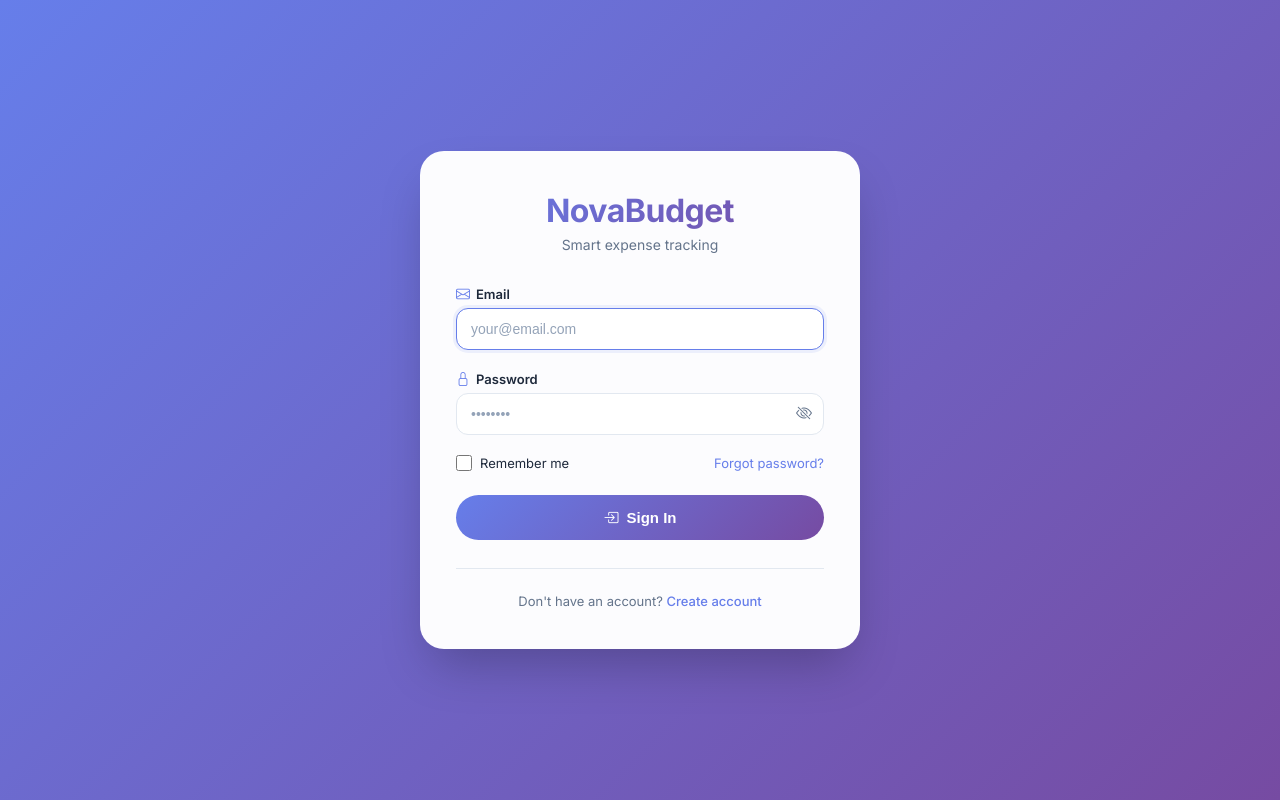
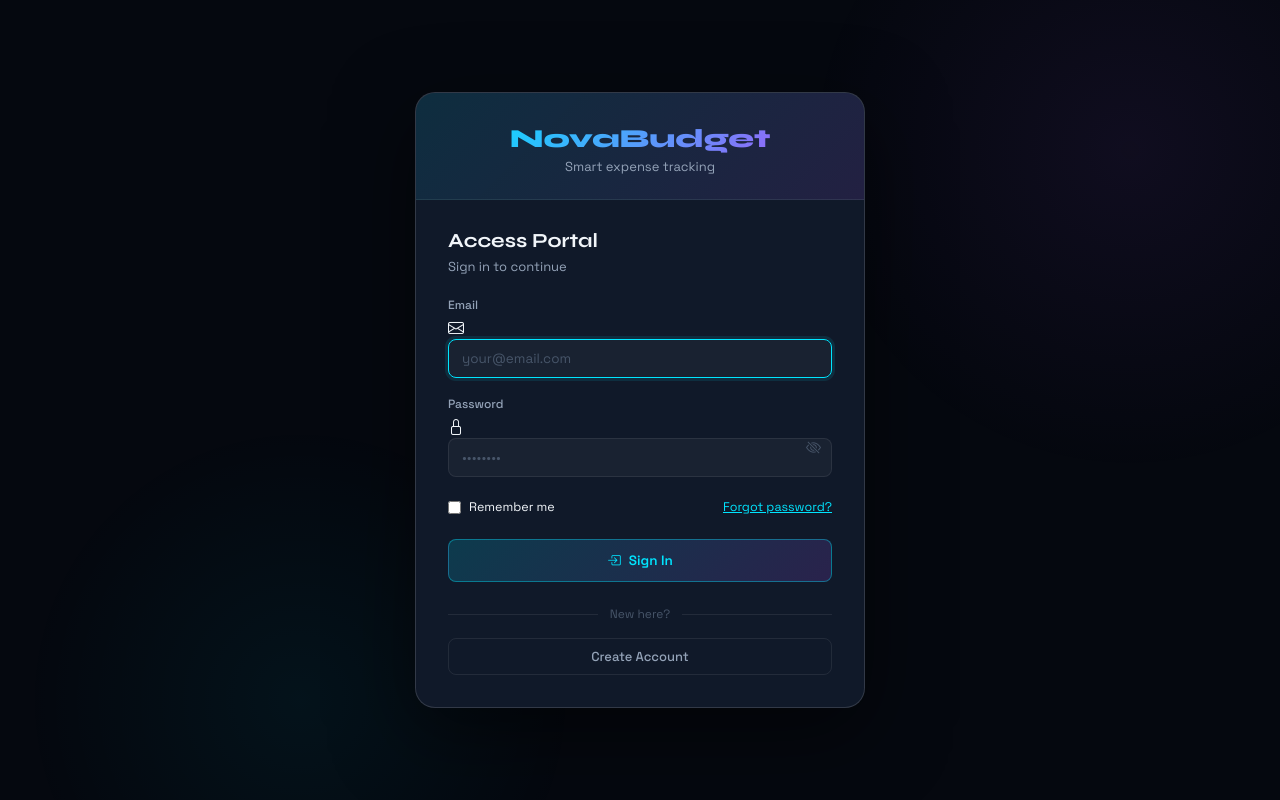
Before and after one commit to crisdanoy9-art/nova_expense_tracker, a PHP site: page /novabudget/login.php in a window 1280 px wide. Run offline with PHP 8.4, Linux system fonts and the light colour scheme; some libraries are stand-ins or nearby versions.

Commit message:
enhancement of the login form

```diff
--- a/novabudget/login.php
+++ b/novabudget/login.php
@@ -70,263 +70,72 @@ if ($_SERVER['REQUEST_METHOD'] === 'POST') {
     <meta name="viewport" content="width=device-width, initial-scale=1.0">
     <title>Login — <?= APP_NAME ?></title>
     <link rel="preconnect" href="https://fonts.googleapis.com">
-    <link rel="stylesheet" href="https://fonts.googleapis.com/css2?family=Inter:opsz,wght@14..32,300;14..32,400;14..32,500;14..32,600;14..32,700&display=swap">
+    <link rel="stylesheet" href="https://fonts.googleapis.com/css2?family=Inter:opsz,wght@14..32,300;14..32,400;14..32,500;14..32,600;14..32,700&family=Syne:wght@400;500;600;700;800&family=Space+Grotesk:wght@300;400;500;600;700&display=swap">
     <link rel="stylesheet" href="https://cdn.jsdelivr.net/npm/bootstrap-icons@1.11.3/font/bootstrap-icons.min.css">
-    <style>
-        * {
-            margin: 0;
-            padding: 0;
-            box-sizing: border-box;
-        }
-
-        body {
-            font-family: 'Inter', sans-serif;
-            background: linear-gradient(135deg, #667eea 0%, #764ba2 100%);
-            min-height: 100vh;
-            display: flex;
-            align-items: center;
-            justify-content: center;
-            padding: 20px;
-        }
-
-        .login-container {
-            width: 100%;
-            max-width: 440px;
-        }
-
-        .login-card {
-            background: rgba(255, 255, 255, 0.98);
-            border-radius: 24px;
-            padding: 40px 36px;
-            box-shadow: 0 25px 50px -12px rgba(0, 0, 0, 0.25);
-            transition: transform 0.2s ease;
-        }
-
-        .login-card:hover {
-            transform: translateY(-4px);
-        }
-
-        .logo {
-            text-align: center;
-            margin-bottom: 32px;
-        }
-
-        .logo h1 {
-            font-size: 32px;
-            font-weight: 700;
-            background: linear-gradient(135deg, #667eea, #764ba2);
-            -webkit-background-clip: text;
-            background-clip: text;
-            color: transparent;
-            letter-spacing: -0.5px;
-        }
-
-        .logo p {
-            font-size: 14px;
-            color: #64748b;
-            margin-top: 6px;
-        }
-
-        .error-message {
-            background: #fee2e2;
-            color: #ef476f;
-            border-left: 4px solid #ef476f;
-            padding: 12px 16px;
-            border-radius: 12px;
-            font-size: 13px;
-            margin-bottom: 24px;
-            display: flex;
-            align-items: center;
-            gap: 8px;
-        }
-
-        .form-group {
-            margin-bottom: 20px;
-        }
-
-        .form-group label {
-            display: flex;
-            align-items: center;
-            gap: 6px;
-            font-size: 13px;
-            font-weight: 600;
-            color: #1e293b;
-            margin-bottom: 6px;
-        }
-
-        .form-group label i {
-            font-size: 14px;
-            color: #667eea;
-        }
-
-        .input-group {
-            position: relative;
-        }
-
-        .input-group input {
-            width: 100%;
-            padding: 12px 14px;
-            border: 1px solid #e2e8f0;
-            border-radius: 12px;
-            font-size: 14px;
-            transition: all 0.2s ease;
-            outline: none;
-        }
-
-        .input-group input:focus {
-            border-color: #667eea;
-            box-shadow: 0 0 0 3px rgba(102, 126, 234, 0.1);
-        }
-
-        .input-group input::placeholder {
-            color: #94a3b8;
-        }
-
-        .password-toggle {
-            position: absolute;
-            right: 12px;
-            top: 50%;
-            transform: translateY(-50%);
-            background: none;
-            border: none;
-            cursor: pointer;
-            color: #64748b;
-            font-size: 16px;
-        }
-
-        .form-options {
-            display: flex;
-            justify-content: space-between;
-            align-items: center;
-            font-size: 13px;
-            margin-bottom: 24px;
-        }
-
-        .checkbox-label {
-            display: flex;
-            align-items: center;
-            gap: 8px;
-            cursor: pointer;
-            color: #1e293b;
-        }
-
-        .checkbox-label input {
-            width: 16px;
-            height: 16px;
-            accent-color: #667eea;
-        }
-
-        .forgot-link {
-            color: #667eea;
-            text-decoration: none;
-        }
-
-        .forgot-link:hover {
-            text-decoration: underline;
-        }
-
-        .btn-login {
-            width: 100%;
-            background: linear-gradient(135deg, #667eea, #764ba2);
-            border: none;
-            padding: 14px;
-            border-radius: 40px;
-            font-size: 15px;
-            font-weight: 600;
-            color: white;
-            cursor: pointer;
-            transition: all 0.2s ease;
-            display: flex;
-            align-items: center;
-            justify-content: center;
-            gap: 8px;
-        }
-
-        .btn-login:hover {
-            transform: translateY(-2px);
-            box-shadow: 0 8px 20px rgba(102, 126, 234, 0.3);
-        }
-
-        .btn-login:active {
-            transform: translateY(0);
-        }
-
-        .signup-link {
-            text-align: center;
-            margin-top: 28px;
-            font-size: 13px;
-            color: #64748b;
-            border-top: 1px solid #e2e8f0;
-            padding-top: 24px;
-        }
-
-        .signup-link a {
-            color: #667eea;
-            text-decoration: none;
-            font-weight: 500;
-        }
-
-        .signup-link a:hover {
-            text-decoration: underline;
-        }
-
-        @media (max-width: 480px) {
-            .login-card {
-                padding: 32px 24px;
-            }
-        }
-    </style>
+    <link rel="stylesheet" href="<?= APP_BASE ?>/assets/css/style.css">
 </head>
 <body>
-    <div class="login-container">
-        <div class="login-card">
-            <div class="logo">
-                <h1><?= APP_NAME ?></h1>
-                <p>Smart expense tracking</p>
+    <div class="auth-wrap">
+        <div class="auth-card">
+            <div class="auth-top">
+                <div class="auth-logo"><?= APP_NAME ?></div>
+                <div class="auth-tagline">Smart expense tracking</div>
             </div>
+            <div class="auth-body">
+                <div class="auth-heading">Access Portal</div>
+                <div class="auth-sub">Sign in to continue</div>
 
                 <?php if ($error): ?>
-            <div class="error-message">
-                <i class="bi bi-exclamation-triangle-fill"></i>
-                <?= h($error) ?>
+                <div class="auth-error">
+                    <i class="bi bi-exclamation-triangle-fill"></i> <?= h($error) ?>
                 </div>
                 <?php endif; ?>
 
                 <form method="POST" action="<?= APP_BASE ?>/login.php">
                     <?= csrfField() ?>
 
-                <div class="form-group">
-                    <label for="email"><i class="bi bi-envelope"></i> Email</label>
-                    <div class="input-group">
-                        <input type="email" name="email" id="email" class="form-control"
+                    <div class="form-group" style="margin-bottom: 18px;">
+                        <label class="fc-label" for="email">Email</label>
+                        <div class="input-wrap">
+                            <i class="bi bi-envelope input-icon"></i>
+                            <input type="email" name="email" id="email" class="fc"
                                    value="<?= h($emailVal) ?>" placeholder="your@email.com" required autofocus>
                         </div>
                     </div>
 
-                <div class="form-group">
-                    <label for="password"><i class="bi bi-lock"></i> Password</label>
-                    <div class="input-group">
-                        <input type="password" name="password" id="password" placeholder="••••••••" required>
-                        <button type="button" class="password-toggle" onclick="togglePassword()">
+                    <div class="form-group" style="margin-bottom: 22px;">
+                        <label class="fc-label" for="password">Password</label>
+                        <div class="input-wrap">
+                            <i class="bi bi-lock input-icon"></i>
+                            <input type="password" name="password" id="password" class="fc has-eye"
+                                   placeholder="••••••••" required>
+                            <button type="button" class="input-eye" onclick="togglePassword()">
                                 <i class="bi bi-eye-slash"></i>
                             </button>
                         </div>
                     </div>
 
-                <div class="form-options">
-                    <label class="checkbox-label">
+                    <div class="check-row" style="display: flex; justify-content: space-between; align-items: center; margin-bottom: 24px;">
+                        <label class="check-label" style="display: flex; align-items: center; gap: 8px; font-size: 12.5px;">
                             <input type="checkbox" name="remember"> Remember me
                         </label>
-                    <a href="<?= APP_BASE ?>/forgot-password.php" class="forgot-link">Forgot password?</a>
+                        <a href="<?= APP_BASE ?>/forgot-password.php" style="color: var(--c-cyan); font-size: 12.5px;">Forgot password?</a>
                     </div>
 
-                <button type="submit" class="btn-login">
+                    <button type="submit" class="btn-glow" style="width: 100%; padding: 12px;">
                         <i class="bi bi-box-arrow-in-right"></i> Sign In
                     </button>
                 </form>
 
-            <div class="signup-link">
-                Don't have an account? <a href="<?= APP_BASE ?>/register.php">Create account</a>
+                <div class="divider" style="margin: 24px 0 16px;">
+                    <span>New here?</span>
+                </div>
+
+                <div style="text-align: center;">
+                    <a href="<?= APP_BASE ?>/register.php" class="btn-outline" style="width: 100%; display: flex; justify-content: center;">
+                        Create Account
+                    </a>
+                </div>
             </div>
         </div>
     </div>
@@ -334,7 +143,7 @@ if ($_SERVER['REQUEST_METHOD'] === 'POST') {
     <script>
         function togglePassword() {
             const field = document.getElementById('password');
-            const btn = document.querySelector('.password-toggle i');
+            const btn = field.parentElement.querySelector('.input-eye i');
             if (field.type === 'password') {
                 field.type = 'text';
                 btn.classList.remove('bi-eye-slash');
```
Lines whose indentation alone changed are shown as unchanged.
